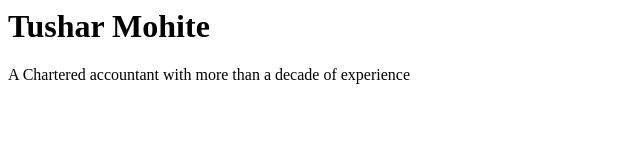
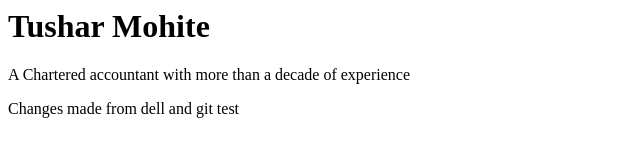
Before and after one commit to Tushar1415/my-site, a plain HTML site: page Index.html in a window 1280 px wide. Shown: the whole page, without its empty margins (0-640 px from the left). Drawn offline with Linux system fonts and the light colour scheme.

Commit message:
Dell git test

```diff
--- a/Index.html
+++ b/Index.html
@@ -1,2 +1,3 @@
 <h1>Tushar Mohite</h1>
 <p>A Chartered accountant with more than a decade of experience</p>
+<p>Changes made from dell and git test</p>
```
